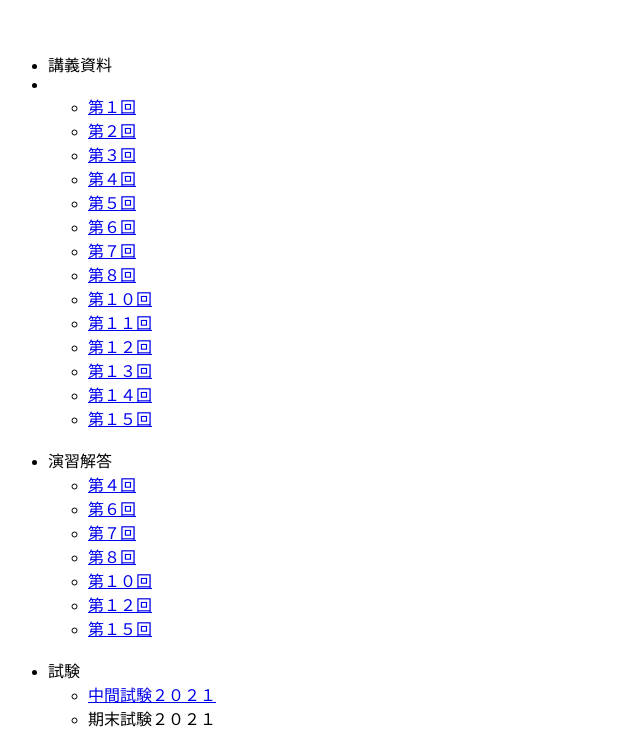
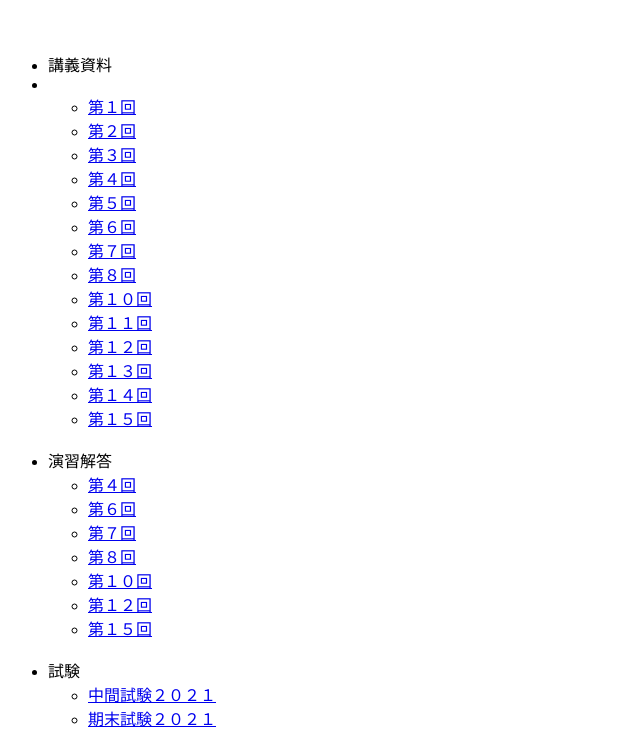
Before and after one commit to jackdawson0410/sample32, a plain HTML site: page index.html in a window 1280 px wide. Shown: the part 57-803 px from the top of the page, without its empty margins (0-640 px from the left). Drawn offline with Linux system fonts and the light colour scheme.

Commit message:
Update index.html

```diff
--- a/index.html
+++ b/index.html
@@ -41,7 +41,7 @@
     <li>試験</li>
     <ul>
       <li><a href = "https://www.dropbox.com/scl/fi/sp72s54hcwba61nhjatrk/9.pdf?rlkey=lf4cz44qwu5kbvixh192c8p0c&dl=0">中間試験２０２１</a></li>
-      <li><a href = "https://www.dropbox.com/scl/fi/xo6e45nrj850kxz0yztu7/.pdf?rlkey=6nqbn13dllyq2gd48ehzhujsy&dl=0"></a>期末試験２０２１</li>
+      <li><a href = "https://www.dropbox.com/scl/fi/xo6e45nrj850kxz0yztu7/.pdf?rlkey=6nqbn13dllyq2gd48ehzhujsy&dl=0">期末試験２０２１</a></li>
     </ul>
 	</ul>
 </body>
```
